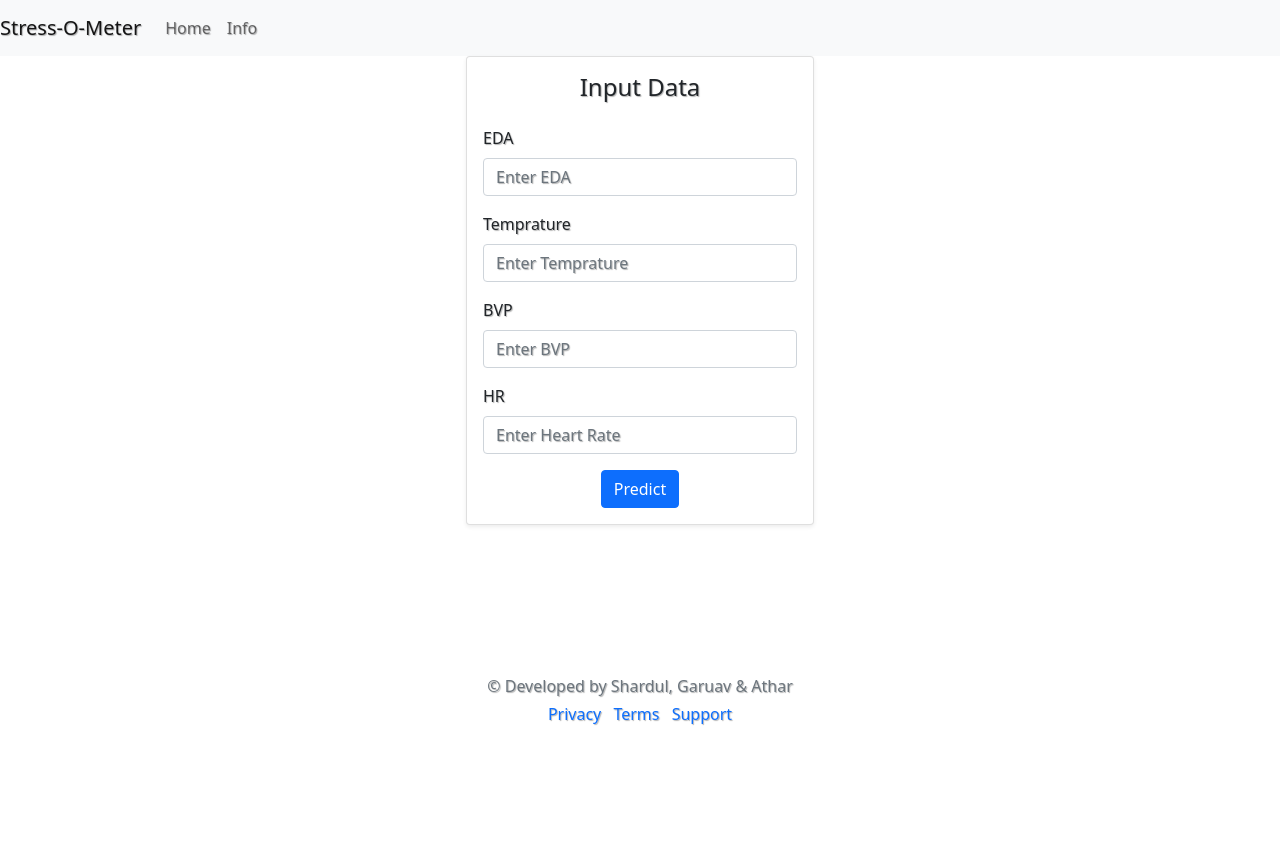
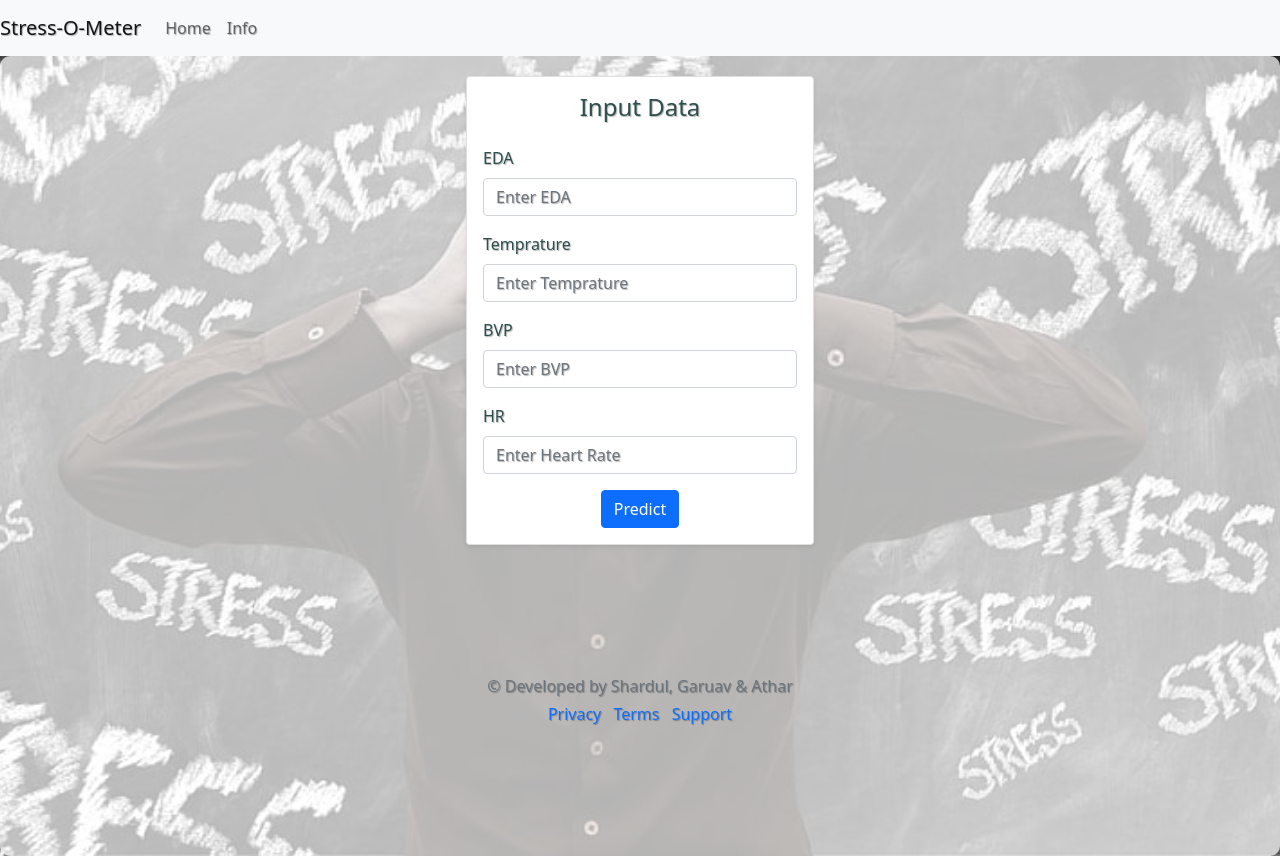
Before and after one commit to serpentile-c137/Stress-Prediction, a Flask app: page /tryit in a window 1280 px wide. Run offline with Flask 3, Linux system fonts and the light colour scheme; parts of the project's set-up code (start-up, migrations or seed data) failed here and were passed over.

Commit message:
bg adding

```diff
--- a/Flask_frontend/static/css/style_home.css
+++ b/Flask_frontend/static/css/style_home.css
@@ -15,11 +15,11 @@ a {
 }
 
 body {
-  /* margin: 0;
+  margin: 0;
   padding: 0;
   height: 100%;
   display: flex;
-  flex-direction: column; */
+  flex-direction: column;
   background-image: url("../images/img.jpg");
   background-size: cover; /* Ensures the image covers the whole screen */
   background-position: center; /* Centers the image */
--- a/Flask_frontend/static/css/style_tryit.css
+++ b/Flask_frontend/static/css/style_tryit.css
@@ -17,6 +17,15 @@ body {
   text-align: center;
   text-shadow: 1px 1px 1px rgba(0, 0, 0, 0.3);
   /* letter-spacing:1.2px; */
+  margin: 0;
+  padding: 0;
+  display: flex;
+  flex-direction: column;
+  background-image: url("../images/img.jpg");
+  background-size: cover; /* Ensures the image covers the whole screen */
+  background-position: center; /* Centers the image */
+  background-repeat: no-repeat; /* Prevents the image from repeating */
+  margin: 0; /* Remove default margin */
 }
 
 input {
@@ -26,6 +35,13 @@ input {
   border-radius: 4px;
   margin-bottom: 10px !important;
   text-shadow: 1px 1px 1px rgba(0, 0, 0, 0.3);
+}
+
+.text-part {
+  background-color: rgba(255, 255, 255, 0.7); /* Semi-opaque white background */
+  padding: 20px;
+  border-radius: 10px; /* Optional: Adds rounded corners */
+  color: darkslategray;
 }
 
 .input-form {
--- a/Flask_frontend/templates/info.html
+++ b/Flask_frontend/templates/info.html
@@ -63,7 +63,7 @@
         </ul>
       </div>
     </nav>
-    <div class="d-flex flex-column min-vh-100">
+    <div class="d-flex flex-column min-vh-100 text-part">
       <div class="container main">
         <div class="row">
           <div class="col-sm-12 text-center">
--- a/Flask_frontend/templates/tryit.html
+++ b/Flask_frontend/templates/tryit.html
@@ -62,7 +62,7 @@
       </div>
     </nav>
 
-    <div class="d-flex flex-column min-vh-100">
+    <div class="d-flex flex-column min-vh-100 text-part">
       <div class="login">
         <!-- <h2 style="text-align: center">Stress-O-Meter</h2> -->
         <div class="container">
```
